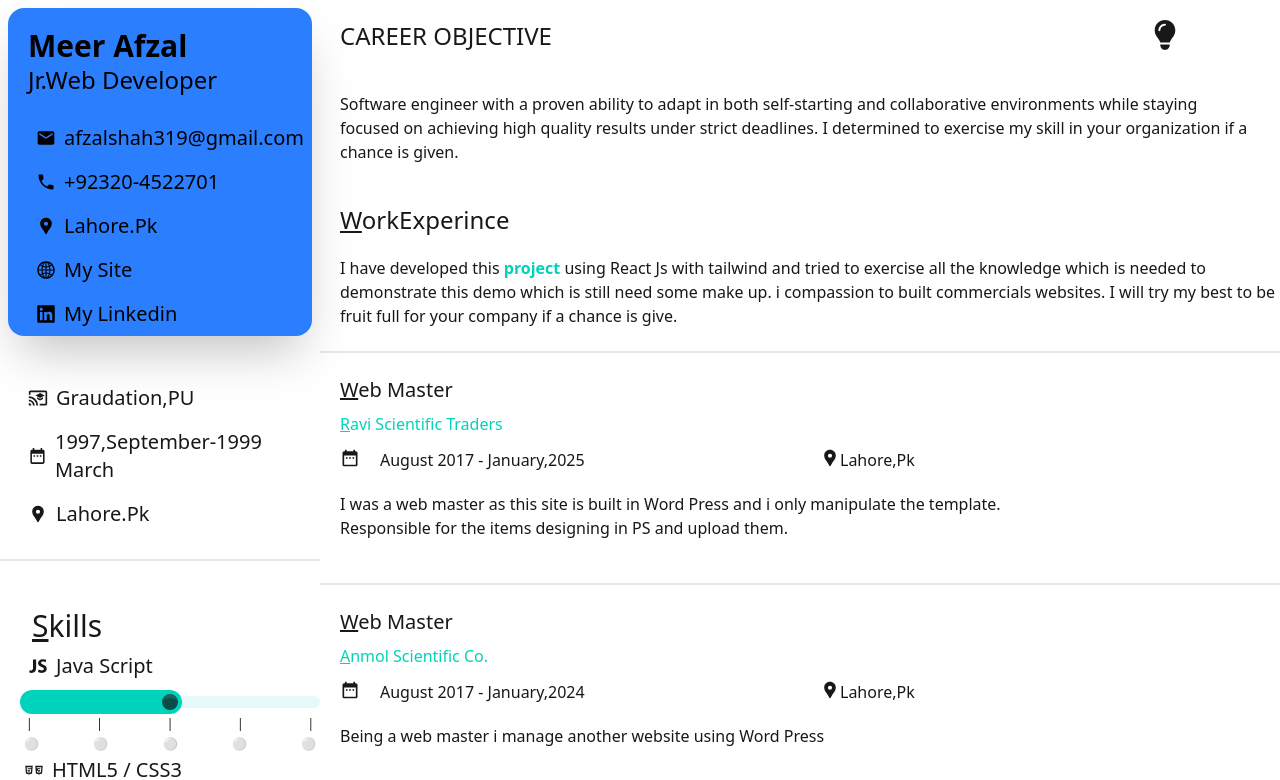
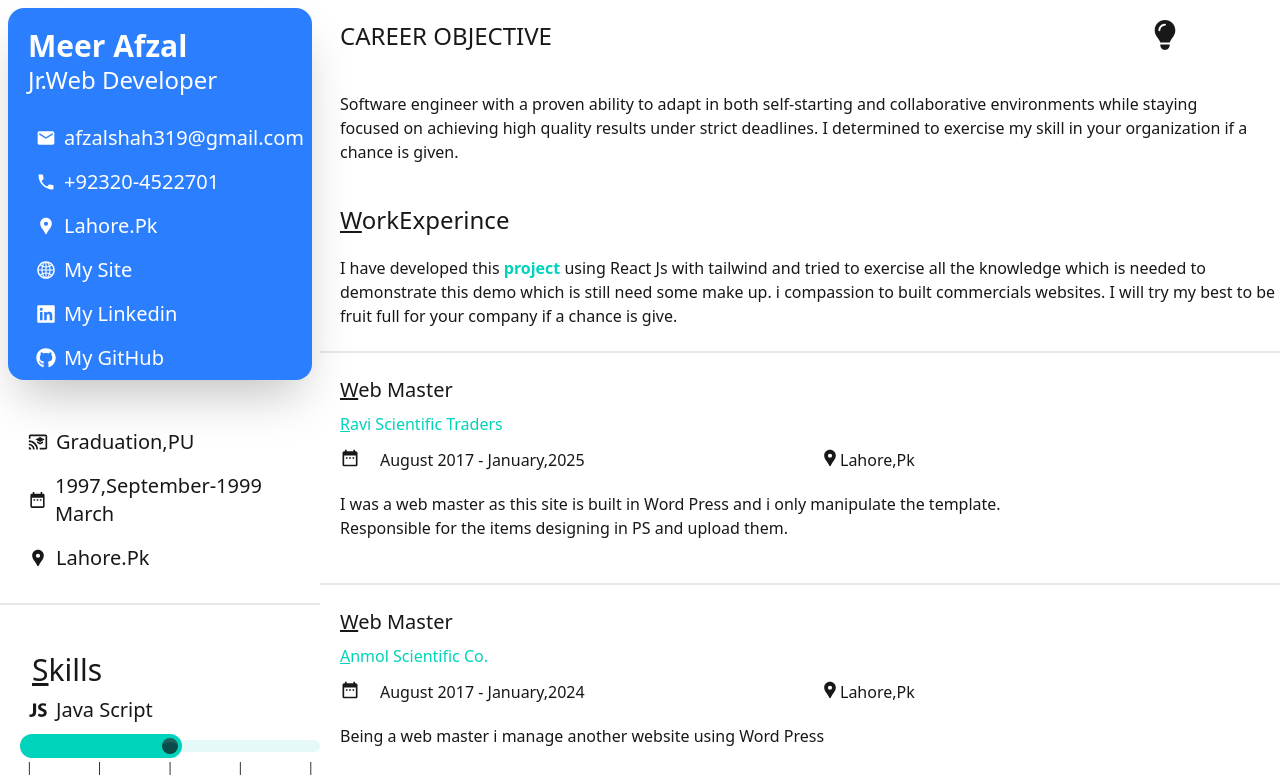
Before and after one commit to do4best/myresume, a React (Vite) app: page / in a window 1280 px wide. Shown: the top 780 px of the page. Built offline with nearby package versions, Linux system fonts and the light colour scheme.

Commit message:
some issue is resolved

```diff
--- a/src/components/mysite/Left/Education.jsx
+++ b/src/components/mysite/Left/Education.jsx
@@ -1,12 +1,12 @@
 import { MdCastForEducation,MdDateRange,MdLocationPin } from "react-icons/md";
-import { BsCalendarDate } from "react-icons/bs";
+
 function Education() {
     return (<>
         <div>
 
      <ul className="ml-5 mt-10">
                     <li className=""><span className="flex items-center p-2 gap-2 "><MdCastForEducation size={20} />
-                        <span className="text-xl">Graudation,PU</span></span></li>
+                        <span className="text-xl">Graduation,PU</span></span></li>
                     <li><span className="flex p-2 gap-2 items-center "><MdDateRange size={20} />
                         <span className="text-xl">1997,September-1999 March</span></span></li>
                     <li><span className="flex p-2 gap-2 items-center "><MdLocationPin size={20} />
--- a/src/components/mysite/Left/languages.jsx
+++ b/src/components/mysite/Left/languages.jsx
@@ -7,7 +7,7 @@ import { AiOutlineJavaScript } from "react-icons/ai";
 import { DiJava, DiMongodb, DiMysql, DiPhp, DiPython } from "react-icons/di";
 import { SiTypescript } from "react-icons/si";
 import RangeFinder from "./rangeFinder";
-function Lanuguages() {
+function Languages() {
     return (<>
 
            <div className="ml-5 mt-10">
@@ -17,7 +17,7 @@ function Lanuguages() {
                                 <span className="text-xl">Java Script</span></span>
                                 <RangeFinder myValue={5}/></li>
                             <li><span className="flex p-1  items-center "><IoLogoHtml5 size={10} /><IoLogoCss3 size={10}/>
-                                <span className="text-xl ml-2">HTML5 / CSS3</span></span> <RangeFinder myValue={5}/></li>
+                                <span className="text-xl ml-2">HTML5 / CSS3/Tailwind/DaisyUi</span></span> <RangeFinder myValue={5}/></li>
                             <li><span className="flex p-2 gap-2 items-center "><FaReact size={20} />
                     <span className="text-xl">React JS</span></span>
                     <RangeFinder myValue={7}/></li>
@@ -38,4 +38,4 @@ function Lanuguages() {
     </>);
 }
 
-export default Lanuguages;
+export default Languages;
--- a/src/components/mysite/Left/leftSide.jsx
+++ b/src/components/mysite/Left/leftSide.jsx
@@ -1,16 +1,16 @@
 import { MdEmail, MdLocalPhone, MdLocationPin } from "react-icons/md";
-import { FaLinkedin } from "react-icons/fa";
+import { FaGithub, FaLinkedin } from "react-icons/fa";
 import Education from "./Education";
-import Lanuguages from "./languages";
+import Languages from "./languages";
 import { AiOutlineGlobal } from "react-icons/ai";
 function LeftSide() {
     return (<>
-    <div className="bg-blue-500 text-black rounded-2xl box-content m-2 shadow-2xl skeleton">    <h1 className="text-2xl p-5">
+    <div className="bg-blue-500 text-white rounded-2xl box-content m-2 shadow-2xl skeleton ">    <h1 className="text-2xl p-5">
         <div className="text-3xl font-bold">Meer Afzal</div>
             <div>Jr.Web Developer</div></h1>
             <ul className="ml-5">
                 <li className=""><span className="flex items-center p-2 gap-2 "><MdEmail size={20} />
-                    <span className="text-xl"><a href="mailto:afzalshah319@gmail.com">afzalshah319@gmail.com</a></span></span></li>
+                    <span className="text-xl text-wrap"><a href="mailto:afzalshah319@gmail.com">afzalshah319@gmail.com</a></span></span></li>
                 <li><span className="flex p-2 gap-2 items-center "><MdLocalPhone size={20} />
                     <span className="text-xl">+92320-4522701</span></span></li>
                 <li><span className="flex p-2 gap-2 items-center "><MdLocationPin size={20} />
@@ -19,11 +19,13 @@ function LeftSide() {
                     <span className="text-xl"><a href="https://myresume-rho-six.vercel.app/" target="_blank">My Site</a></span></span></li>
                     <li><span className="flex p-2 gap-2 items-center "><FaLinkedin size={20} />
                     <span className="text-xl"><a href="https://www.linkedin.com/in/meer-afzal-b29932a3/" target="_blank">My Linkedin</a></span></span></li>
+                    <li><span className="flex p-2 gap-2 items-center "><FaGithub size={20} />
+                    <span className="text-xl"><a href="https://github.com/do4best" target="_blank">My GitHub</a></span></span></li>
             </ul>
 
         </div>
         <Education />
-        <Lanuguages />
+        <Languages />
 
     </>);
 }
--- a/src/components/mysite/Right/RightSide.jsx
+++ b/src/components/mysite/Right/RightSide.jsx
@@ -15,7 +15,7 @@ function RightSide() {
 
     return (<>
 
-        <div> <span className="absolute right-25 mt-5" onClick={toggleTheme}>{!dark === 'light'?<FaRegLightbulb size={30}/>:<FaLightbulb size={30}/>}</span>
+        <div> <span className="   absolute right-25   mt-5 " onClick={toggleTheme}>{!dark === 'light'?<FaRegLightbulb size={30}/>:<FaLightbulb size={30}/>}</span>
             <h1 className="text-2xl p-5">CAREER OBJECTIVE</h1>
             <p className="p-5">
 Software engineer with a proven ability to adapt in both self-starting and
```
